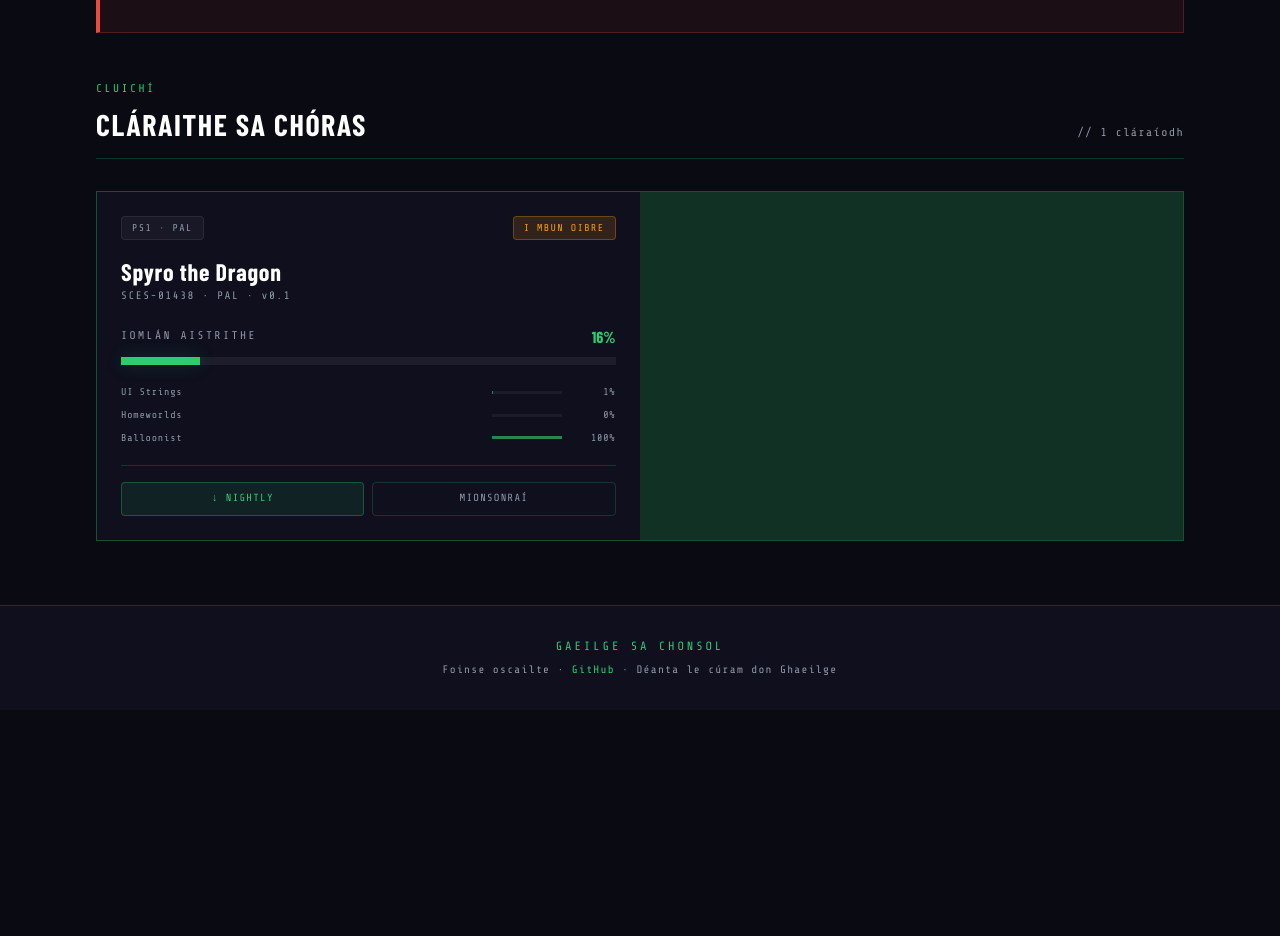
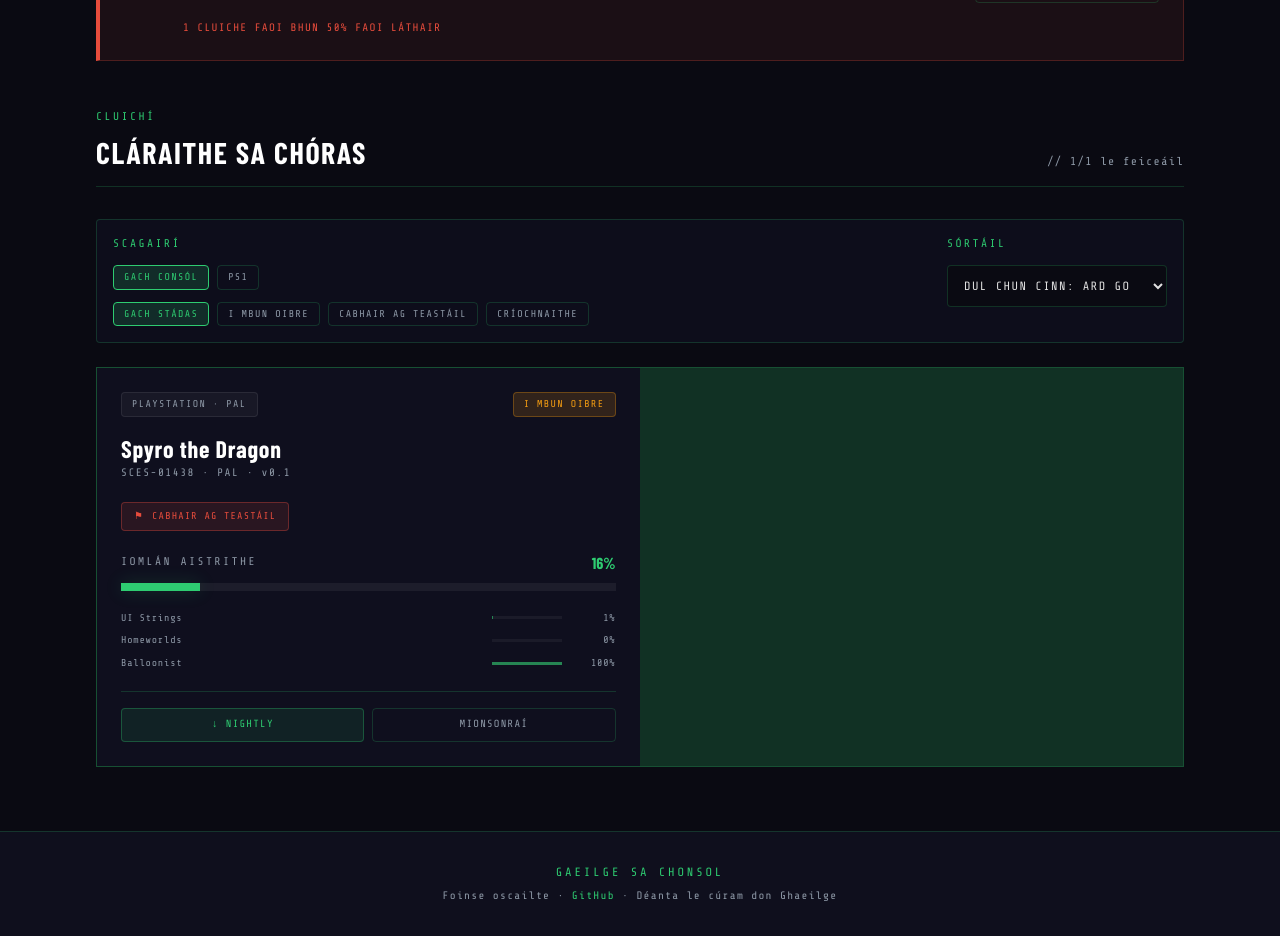
Before and after one commit to aaronsnig501/gaeilge-sa-chonsol, a SvelteKit app in the folder web/: page / in a window 1280 px wide. Shown: the part 840-1776 px from the top of the page. Before the commit the page ends 1550 px from the top, so only its background shows below. Built offline with nearby package versions, Linux system fonts and the light colour scheme; a web font is replaced by a local one.

Commit message:
feat(web): add homepage game listing filters and sorting

```diff
--- a/web/src/lib/components/GameCard.svelte
+++ b/web/src/lib/components/GameCard.svelte
@@ -1,7 +1,7 @@
 <script lang="ts">
 	import ProgressBar from '$lib/components/ProgressBar.svelte';
 	import StatusBadge from '$lib/components/StatusBadge.svelte';
-	import { getGameHref, topCategories } from '$lib/data';
+	import { consoleName, getGameHref, topCategories } from '$lib/data';
 	import type { GameStatus } from '$lib/types';
 
 	interface Props {
@@ -11,30 +11,37 @@
 	let { game }: Props = $props();
 	const href = $derived(getGameHref(game));
 	const categories = $derived(topCategories(game));
+	const consoleLabel = $derived(consoleName(game));
 </script>
 
-<a
+<article
 	class="group relative flex h-full flex-col gap-5 overflow-hidden bg-console-bg-2 p-6 transition-all duration-200 hover:bg-console-bg-3"
-	href={href}
 	style={`--card-accent:${game.accent}`}
 >
 	<div class="absolute inset-y-0 left-0 w-[3px] origin-bottom scale-y-0 bg-[var(--card-accent)] transition-transform duration-200 group-hover:scale-y-100" />
 
 	<div class="flex items-start justify-between gap-4">
 		<span class="status-chip border-white/8 bg-white/4 text-console-muted">
-			{game.console.toUpperCase()} · {game.region}
+			{consoleLabel} · {game.region}
 		</span>
 		<StatusBadge state={game.state} />
 	</div>
 
 	<div class="space-y-1">
 		<h3 class="font-display text-[1.5rem] font-bold leading-none tracking-[0.03em] text-white">
-			{game.title}
+			<a class="hover:text-[var(--card-accent)]" href={href}>{game.title}</a>
 		</h3>
 		<p class="font-mono text-[0.68rem] tracking-[0.14em] text-console-muted">
 			{game.subtitle}
 		</p>
 	</div>
+
+	{#if game.helpWanted}
+		<div class="inline-flex w-fit items-center gap-2 rounded-sm border border-console-red/35 bg-console-red/12 px-3 py-1.5 font-mono text-[0.62rem] uppercase tracking-[0.12em] text-console-red">
+			<span>⚑</span>
+			<span>Cabhair ag teastáil</span>
+		</div>
+	{/if}
 
 	<ProgressBar label="Iomlán aistrithe" progress={game.progress} accent={game.accent} />
 
@@ -54,14 +61,20 @@
 		{/each}
 	</div>
 
-	<div class="mt-auto flex gap-2 border-t border-console-border pt-4">
+	<div class="mt-auto flex flex-wrap gap-2 border-t border-console-border pt-4">
 		{#if game.nightly}
-			<span class="flex-1 rounded-sm border border-console-green/30 bg-console-green/10 px-3 py-2 text-center font-mono text-[0.65rem] uppercase tracking-[0.12em] text-console-green">
+			<a
+				class="flex-1 rounded-sm border border-console-green/30 bg-console-green/10 px-3 py-2 text-center font-mono text-[0.65rem] uppercase tracking-[0.12em] text-console-green hover:border-console-green hover:bg-console-green/18"
+				href={game.nightly.href}
+			>
 				↓ Nightly
-			</span>
+			</a>
 		{/if}
-		<span class="flex-1 rounded-sm border border-console-border px-3 py-2 text-center font-mono text-[0.65rem] uppercase tracking-[0.12em] text-console-muted group-hover:border-console-green group-hover:text-console-green">
+		<a
+			class="flex-1 rounded-sm border border-console-border px-3 py-2 text-center font-mono text-[0.65rem] uppercase tracking-[0.12em] text-console-muted group-hover:border-console-green group-hover:text-console-green"
+			href={href}
+		>
 			Mionsonraí
-		</span>
+		</a>
 	</div>
-</a>
+</article>
--- a/web/src/lib/data.ts
+++ b/web/src/lib/data.ts
@@ -40,6 +40,18 @@
 	}
 }
 
+function buildStatusLabel(status: GeneratedGameStatus): string {
+	switch (status) {
+		case 'complete':
+			return 'complete';
+		case 'in-progress':
+			return 'in progress';
+		case 'planned':
+		default:
+			return 'help wanted';
+	}
+}
+
 function buildSubtitle(value: GeneratedGameRecord): string {
 	const parts = [asString(value.serial), asString(value.region), asString(value.version && `v${value.version}`)].filter(Boolean);
 	if (parts.length > 0) return parts.join(' · ');
@@ -57,6 +69,7 @@
 
 	return {
 		console: asString(value.console),
+		consoleLabel: asString(value.console_label, asString(value.console).toUpperCase()),
 		game: asString(value.id),
 		title: asString(value.title),
 		subtitle: buildSubtitle(generated),
@@ -64,11 +77,14 @@
 		serial: asString(value.serial) || undefined,
 		year: asNumber(value.year) || undefined,
 		state: toUiState(generatedState),
+		statusLabel: buildStatusLabel(generatedState),
 		progress,
+		version: asString(value.version) || undefined,
 		description:
 			asString(value.description) ||
 			`${translated}/${total} téacs aistrithe sa tionscadal seo faoi láthair.`,
 		accent: asString(value.accent, '#2ecc71'),
+		helpWanted: value.help_wanted === true || progress < 50,
 		categories: categories.map((entry) => {
 			const category = (entry && typeof entry === 'object' ? entry : {}) as Record<string, unknown>;
 			return {
@@ -140,3 +156,7 @@
 export function topCategories(game: GameStatus, limit = 3): CategoryStatus[] {
 	return game.categories.slice(0, limit);
 }
+
+export function consoleName(game: Pick<GameStatus, 'console' | 'consoleLabel'>): string {
+	return game.consoleLabel || game.console.toUpperCase();
+}
--- a/web/src/lib/types.ts
+++ b/web/src/lib/types.ts
@@ -56,6 +56,7 @@
 
 export interface GameStatus {
 	console: string;
+	consoleLabel: string;
 	game: string;
 	title: string;
 	subtitle: string;
@@ -63,9 +64,12 @@
 	serial?: string;
 	year?: number;
 	state: GameState;
+	statusLabel: string;
 	progress: number;
+	version?: string;
 	description: string;
 	accent: string;
+	helpWanted: boolean;
 	categories: CategoryStatus[];
 	nightly?: {
 		label: string;
--- a/web/src/routes/+page.svelte
+++ b/web/src/routes/+page.svelte
@@ -4,6 +4,43 @@
 
 	let { data }: PageProps = $props();
 	const { status } = data;
+	const helpWantedThreshold = 50;
+
+	type ConsoleFilter = 'all' | string;
+	type StatusFilter = 'all' | 'complete' | 'progress' | 'wanted' | 'help-wanted';
+	type SortMode = 'progress-desc' | 'progress-asc' | 'alphabetical';
+
+	const consoleOptions = $derived([
+		'all',
+		...new Set(status.games.map((game) => game.console))
+	]);
+
+	let selectedConsole = $state<ConsoleFilter>('all');
+	let selectedStatus = $state<StatusFilter>('all');
+	let sortMode = $state<SortMode>('progress-desc');
+
+	const helpWantedGames = $derived(
+		status.games.filter((game) => game.helpWanted || game.progress < helpWantedThreshold)
+	);
+
+	const filteredGames = $derived.by(() => {
+		const filtered = status.games.filter((game) => {
+			if (selectedConsole !== 'all' && game.console !== selectedConsole) return false;
+			if (selectedStatus === 'complete' && game.state !== 'complete') return false;
+			if (selectedStatus === 'progress' && game.state !== 'progress') return false;
+			if (selectedStatus === 'wanted' && game.state !== 'wanted') return false;
+			if (selectedStatus === 'help-wanted' && !(game.helpWanted || game.progress < helpWantedThreshold)) {
+				return false;
+			}
+			return true;
+		});
+
+		return filtered.sort((left, right) => {
+			if (sortMode === 'alphabetical') return left.title.localeCompare(right.title);
+			if (sortMode === 'progress-asc') return left.progress - right.progress || left.title.localeCompare(right.title);
+			return right.progress - left.progress || left.title.localeCompare(right.title);
+		});
+	});
 </script>
 
 <section class="section-wrap pt-20 pb-14">
@@ -66,6 +103,11 @@
 				Tá roinnt cluichí fós le haistriú go hiomlán. Má tá Gaeilge agat nó má tá suim agat i
 				gcódú, féach ar na heisiúintí oscailte agus beidh fáilte romhat ranníocaíocht a dhéanamh.
 			</p>
+			{#if helpWantedGames.length > 0}
+				<p class="mt-3 font-mono text-[0.68rem] uppercase tracking-[0.12em] text-console-red">
+					{helpWantedGames.length} cluiche faoi bhun {helpWantedThreshold}% faoi láthair
+				</p>
+			{/if}
 		</div>
 		<a class="console-button console-button-ghost mt-5 md:mt-0 md:ml-auto" href="https://github.com/aaronsnig501/gaeilge-sa-chonsol/issues">
 			Féach ar eisiúintí
@@ -82,13 +124,65 @@
 			</h2>
 		</div>
 		<span class="font-mono text-[0.72rem] tracking-[0.12em] text-console-muted">
-			// {status.games.length} cláraíodh
+			// {filteredGames.length}/{status.games.length} le feiceáil
 		</span>
 	</div>
 
+	<div class="mb-6 grid gap-4 rounded-sm border border-console-border bg-console-bg-2/85 p-4 md:grid-cols-[minmax(0,1fr)_220px]">
+		<div class="space-y-3">
+			<p class="mono-label text-console-green">scagairí</p>
+			<div class="flex flex-wrap gap-2">
+				{#each consoleOptions as option}
+					<button
+						class={`status-chip cursor-pointer ${selectedConsole === option ? 'border-console-green bg-console-green-glow text-console-green' : 'border-console-border text-console-muted hover:border-console-green hover:text-console-green'}`}
+						onclick={() => (selectedConsole = option)}
+						type="button"
+					>
+						{option === 'all' ? 'gach consól' : option.toUpperCase()}
+					</button>
+				{/each}
+			</div>
+			<div class="flex flex-wrap gap-2">
+				{#each [
+					['all', 'gach stádas'],
+					['progress', 'i mbun oibre'],
+					['help-wanted', 'cabhair ag teastáil'],
+					['complete', 'críochnaithe']
+				] as [value, label]}
+					<button
+						class={`status-chip cursor-pointer ${selectedStatus === value ? 'border-console-green bg-console-green-glow text-console-green' : 'border-console-border text-console-muted hover:border-console-green hover:text-console-green'}`}
+						onclick={() => (selectedStatus = value as StatusFilter)}
+						type="button"
+					>
+						{label}
+					</button>
+				{/each}
+			</div>
+		</div>
+
+		<div class="space-y-3">
+			<label class="mono-label block text-console-green" for="sort-mode">sórtáil</label>
+			<select
+				bind:value={sortMode}
+				class="w-full rounded-sm border border-console-border bg-console-bg px-3 py-3 font-mono text-xs uppercase tracking-[0.12em] text-console-text outline-none transition-colors focus:border-console-green"
+				id="sort-mode"
+			>
+				<option value="progress-desc">dul chun cinn: ard go híseal</option>
+				<option value="progress-asc">dul chun cinn: íseal go hard</option>
+				<option value="alphabetical">aibítre</option>
+			</select>
+		</div>
+	</div>
+
 	<div class="grid gap-px overflow-hidden border border-console-border bg-console-border md:grid-cols-2">
-		{#each status.games as game}
+		{#each filteredGames as game}
 			<GameCard {game} />
 		{/each}
 	</div>
+
+	{#if filteredGames.length === 0}
+		<div class="border border-console-border border-t-0 bg-console-bg-2/75 px-6 py-8 text-center font-mono text-[0.72rem] uppercase tracking-[0.12em] text-console-muted">
+			Níl cluichí ar bith ag meaitseáil na scagairí seo.
+		</div>
+	{/if}
 </section>
```
